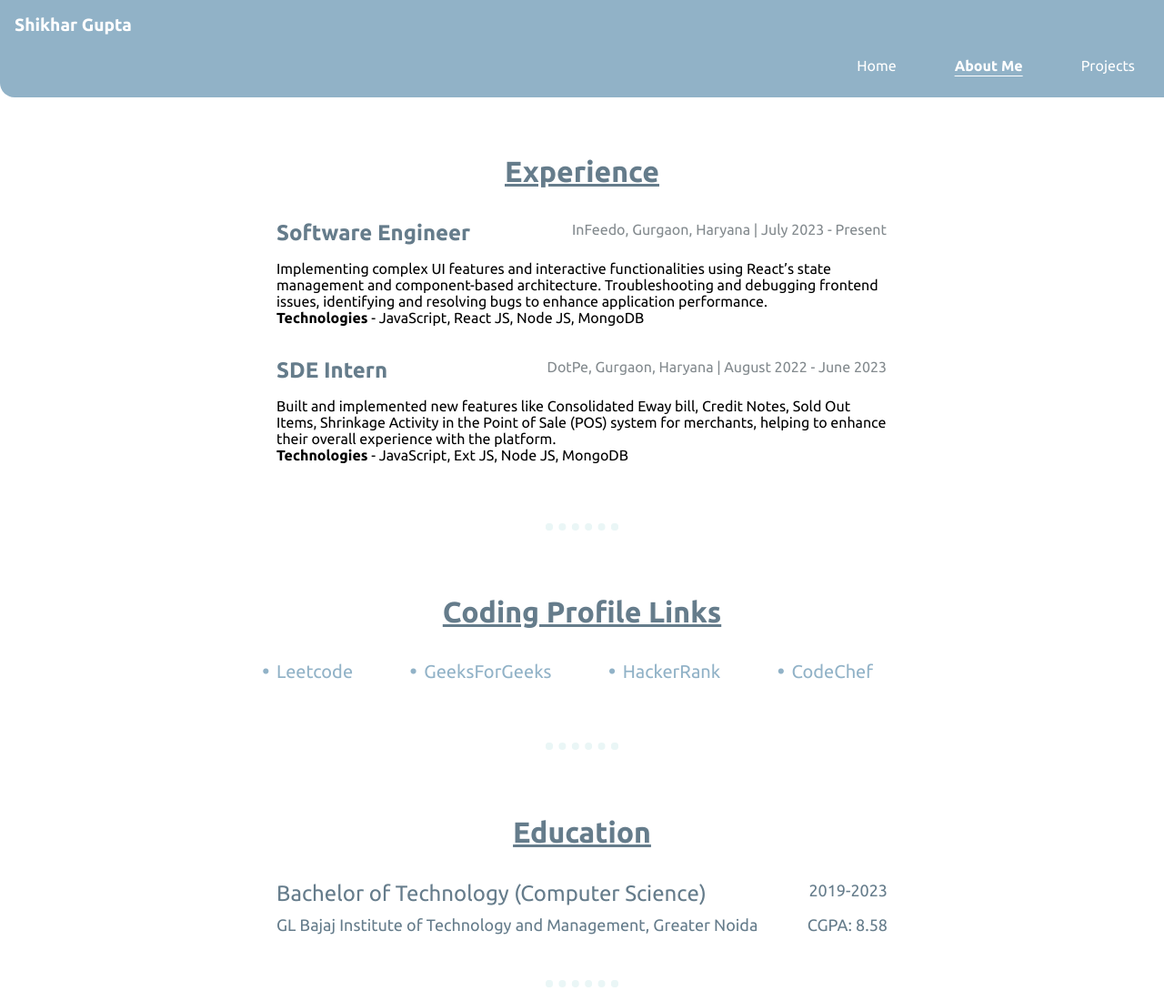
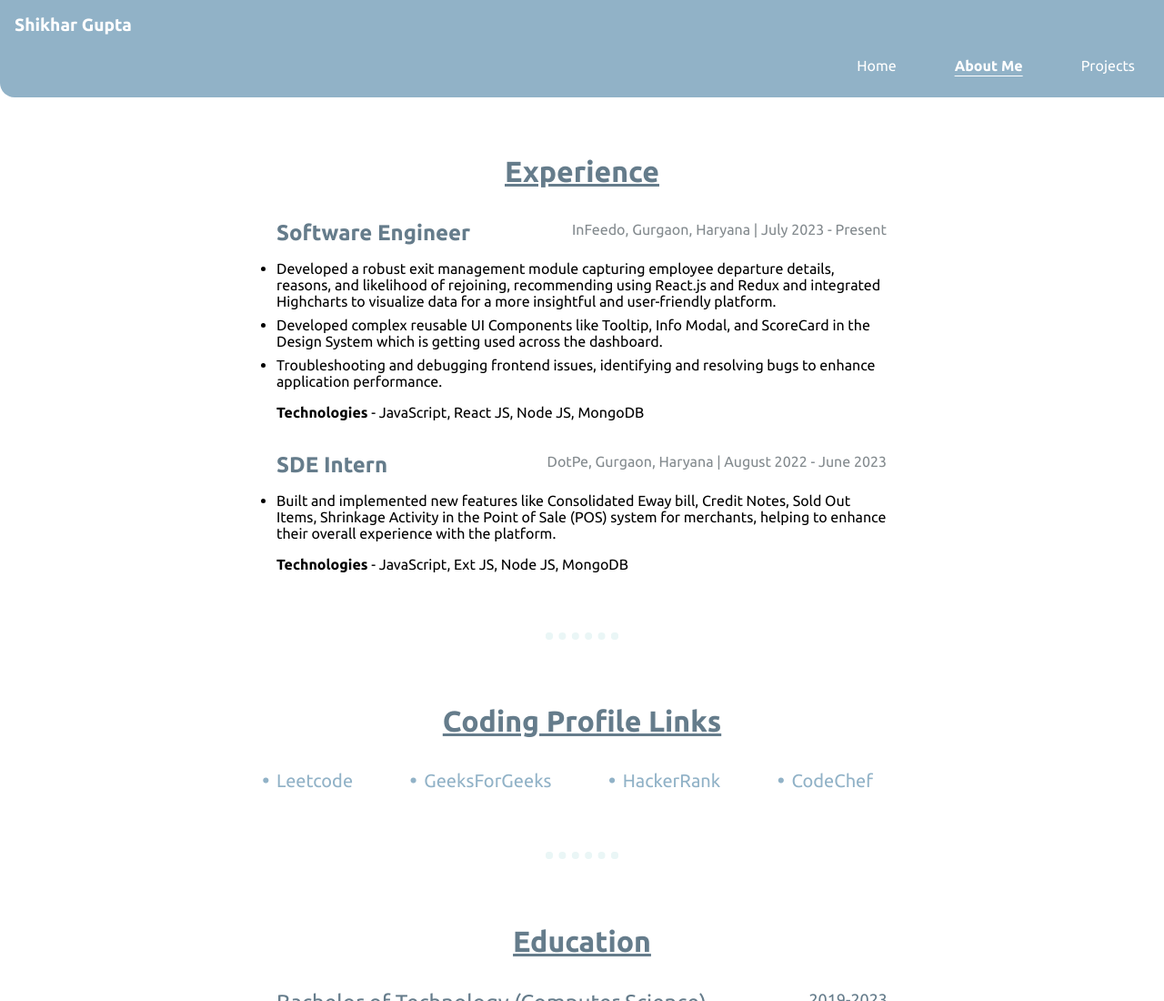
Before and after one commit to shikhar-9519/my-portfolio, a plain HTML site: page aboutme.html in a window 1280 px wide. Shown: the top 1100 px of the page at 91% size. Drawn offline with Linux system fonts and the light colour scheme.

Commit message:
corrected experience description

```diff
--- a/aboutme.html
+++ b/aboutme.html
@@ -38,21 +38,29 @@
       <div class="experience-item">
         <div class="experience-header"><h2>Software Engineer</h2>
         <small style="font-size: medium;">InFeedo, Gurgaon, Haryana | July 2023 - Present</small></div>
-        <p>
-          Implementing complex UI features and interactive functionalities using
-          React’s state management and component-based architecture.
-          Troubleshooting and debugging frontend issues, identifying and
-          resolving bugs to enhance application performance.<br> <strong>Technologies</strong> -
+        <ul class="experience-list">
+        <li>
+          Developed a robust exit management module capturing employee departure details, reasons, and likelihood
+          of rejoining, recommending using React.js and Redux and integrated Highcharts to visualize data for a more
+          insightful and user-friendly platform.</li>
+          <li>Developed complex reusable UI Components like Tooltip, Info Modal, and ScoreCard in the Design System
+            which is getting used across the dashboard.</li>
+          <li>Troubleshooting and debugging frontend issues, identifying and
+          resolving bugs to enhance application performance.</li>
+        </ul>
+          <strong>Technologies</strong> -
           JavaScript, React JS, Node JS, MongoDB
-        </p>
       </div>
       <div class="experience-item">
       <div class="experience-header"><h2>SDE Intern</h2>
         <small style="font-size: medium;">DotPe, Gurgaon, Haryana | August 2022 - June 2023</small></div>
-        <p>
+        <ul class="experience-list">
+          <li>
             Built and implemented new features like Consolidated Eway bill, Credit Notes, Sold Out Items, Shrinkage
             Activity in the Point of Sale (POS) system for merchants, helping to enhance their overall experience with the
-            platform.<br>
+            platform.
+            </li>
+            </ul>
             <strong>Technologies</strong> - JavaScript, Ext JS, Node JS, MongoDB
         </p>
       </div>
--- a/styles.css
+++ b/styles.css
@@ -402,6 +402,14 @@ small{
     font-size: large;
 }
 
+.experience-list {
+    list-style: disc;
+}
+
+.experience-list li{
+    margin-top: 8px;
+}
+
 .coding-profile-link {
     text-decoration: none;
     color: var(--main-color);
```
